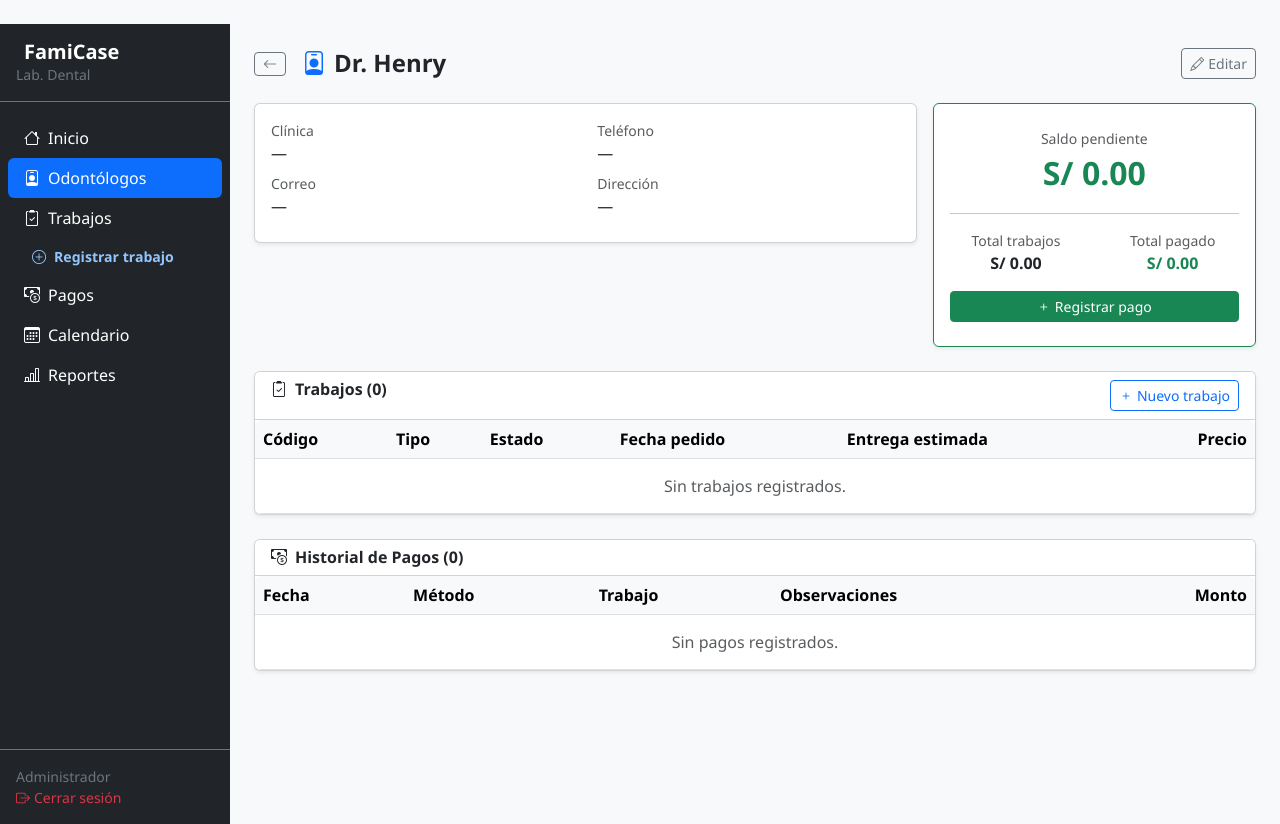
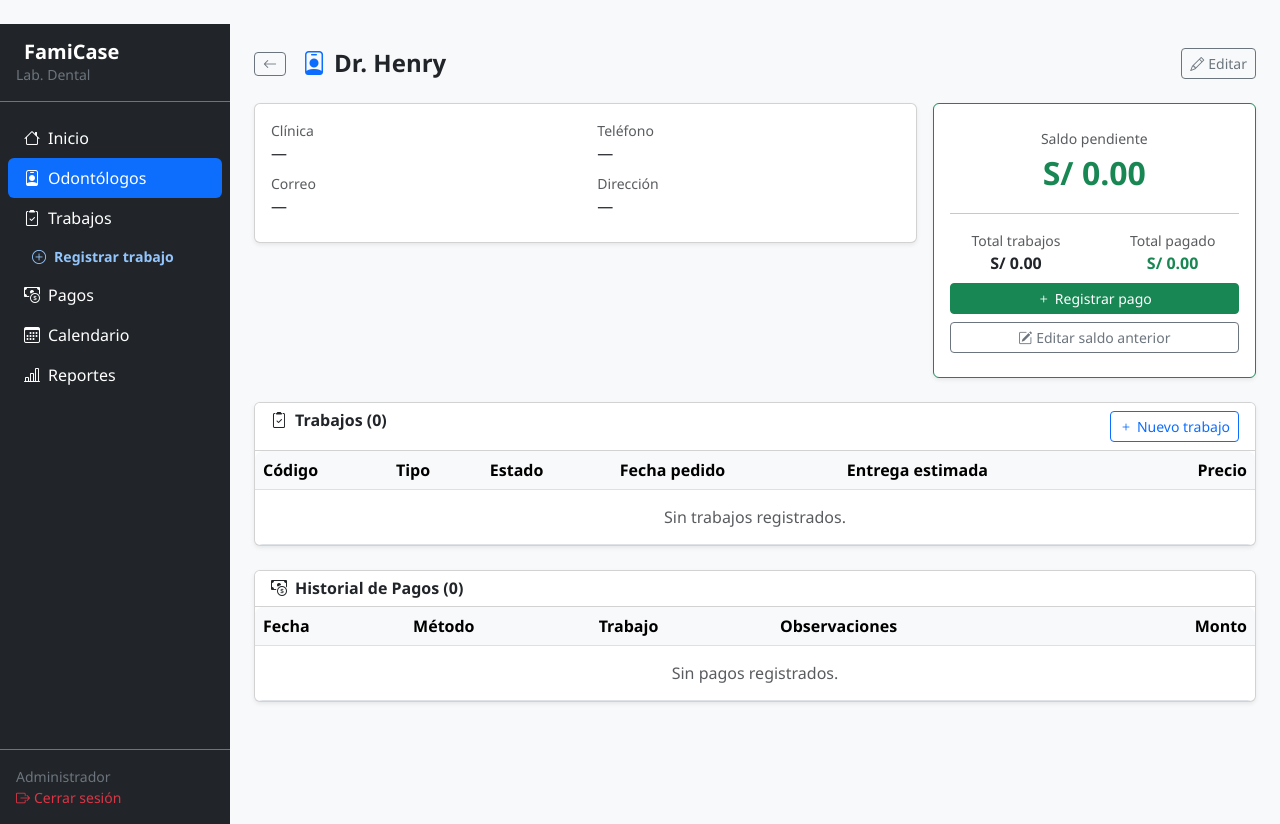
Before and after one commit to j5hkta/famicase, a Flask app: page /odontologos/1 in a window 1280 px wide. Run offline with Flask 3, Linux system fonts and the light colour scheme; a user stored in the database is signed in; some libraries are stand-ins or nearby versions.

Commit message:
feat: saldo inicial por doctor para deudas anteriores

```diff
--- a/app/models.py
+++ b/app/models.py
@@ -30,6 +30,7 @@ class Odontologo(db.Model):
     direccion = db.Column(db.String(200))
     activo = db.Column(db.Boolean, default=True)
     pin_acceso = db.Column(db.String(10), nullable=True)
+    saldo_inicial = db.Column(db.Float, default=0.0)
     created_at = db.Column(db.DateTime, default=datetime.utcnow)
 
     trabajos = db.relationship('Trabajo', backref='odontologo', lazy='dynamic')
@@ -38,7 +39,7 @@ class Odontologo(db.Model):
     def saldo_pendiente(self):
         total_trabajos = sum(t.precio for t in self.trabajos if t.precio)
         total_pagado = sum(p.monto for p in self.pagos if p.monto)
-        return total_trabajos - total_pagado
+        return total_trabajos - total_pagado + (self.saldo_inicial or 0)
 
 
 class TipoTrabajo(db.Model):
--- a/app/routes/odontologos.py
+++ b/app/routes/odontologos.py
@@ -73,7 +73,8 @@ def detalle(id):
 
     total_trabajos = sum(t.precio for t in trabajos if t.precio)
     total_pagado = sum(p.monto for p in pagos if p.monto)
-    saldo = total_trabajos - total_pagado
+    saldo_inicial = o.saldo_inicial or 0
+    saldo = total_trabajos - total_pagado + saldo_inicial
 
     return render_template('odontologos/detalle.html',
         odontologo=o,
@@ -81,8 +82,23 @@ def detalle(id):
         pagos=pagos,
         total_trabajos=total_trabajos,
         total_pagado=total_pagado,
+        saldo_inicial=saldo_inicial,
         saldo=saldo
     )
+
+
+@odontologos_bp.route('/<int:id>/saldo-inicial', methods=['POST'])
+@login_required
+def ajustar_saldo_inicial(id):
+    o = Odontologo.query.get_or_404(id)
+    try:
+        monto = float(request.form.get('saldo_inicial', 0) or 0)
+        o.saldo_inicial = monto
+        db.session.commit()
+        flash(f'Saldo inicial de {o.nombre} actualizado a S/ {monto:.2f}.', 'success')
+    except ValueError:
+        flash('Monto inválido.', 'danger')
+    return redirect(url_for('odontologos.detalle', id=o.id))
 
 
 @odontologos_bp.route('/<int:id>/desactivar', methods=['POST'])
--- a/app/templates/odontologos/detalle.html
+++ b/app/templates/odontologos/detalle.html
@@ -49,7 +49,7 @@
                     S/ {{ '%.2f'|format(saldo) }}
                 </div>
                 <hr>
-                <div class="row text-center">
+                <div class="row text-center mb-2">
                     <div class="col-6">
                         <div class="text-muted small">Total trabajos</div>
                         <div class="fw-semibold">S/ {{ '%.2f'|format(total_trabajos) }}</div>
@@ -59,9 +59,19 @@
                         <div class="fw-semibold text-success">S/ {{ '%.2f'|format(total_pagado) }}</div>
                     </div>
                 </div>
-                <a href="{{ url_for('pagos.nuevo') }}?odontologo_id={{ odontologo.id }}" class="btn btn-sm btn-success mt-3 w-100">
+                {% if saldo_inicial != 0 %}
+                <div class="text-center mb-2">
+                    <span class="badge bg-warning text-dark">
+                        Deuda anterior: S/ {{ '%.2f'|format(saldo_inicial) }}
+                    </span>
+                </div>
+                {% endif %}
+                <a href="{{ url_for('pagos.nuevo') }}?odontologo_id={{ odontologo.id }}" class="btn btn-sm btn-success w-100 mb-2">
                     <i class="bi bi-plus me-1"></i>Registrar pago
                 </a>
+                <button class="btn btn-sm btn-outline-secondary w-100" data-bs-toggle="modal" data-bs-target="#modalSaldoInicial">
+                    <i class="bi bi-pencil-square me-1"></i>Editar saldo anterior
+                </button>
             </div>
         </div>
     </div>
@@ -144,4 +154,37 @@
         </div>
     </div>
 </div>
+
+<!-- Modal saldo inicial -->
+<div class="modal fade" id="modalSaldoInicial" tabindex="-1">
+    <div class="modal-dialog modal-dialog-centered">
+        <div class="modal-content">
+            <div class="modal-header border-0 pb-0">
+                <h5 class="modal-title fw-bold">
+                    <i class="bi bi-pencil-square me-2 text-primary"></i>Saldo anterior — {{ odontologo.nombre }}
+                </h5>
+                <button type="button" class="btn-close" data-bs-dismiss="modal"></button>
+            </div>
+            <form method="POST" action="{{ url_for('odontologos.ajustar_saldo_inicial', id=odontologo.id) }}">
+                <div class="modal-body pt-2">
+                    <p class="text-muted small mb-3">
+                        Ingresa el monto que este doctor debía <strong>antes</strong> de empezar a usar FamiCase.
+                        Se sumará automáticamente al saldo. Pon <strong>0</strong> si no tiene deuda anterior.
+                    </p>
+                    <label class="form-label fw-semibold">Deuda anterior (S/)</label>
+                    <input type="number" step="0.01" min="0" name="saldo_inicial"
+                           class="form-control form-control-lg"
+                           value="{{ '%.2f'|format(saldo_inicial) }}"
+                           placeholder="0.00">
+                </div>
+                <div class="modal-footer border-0">
+                    <button type="button" class="btn btn-outline-secondary" data-bs-dismiss="modal">Cancelar</button>
+                    <button type="submit" class="btn btn-primary">
+                        <i class="bi bi-check-lg me-1"></i>Guardar
+                    </button>
+                </div>
+            </form>
+        </div>
+    </div>
+</div>
 {% endblock %}
--- a/wsgi.py
+++ b/wsgi.py
@@ -12,6 +12,7 @@ with app.app_context():
     with db.engine.connect() as conn:
         for sql in [
             "ALTER TABLE odontologos ADD COLUMN pin_acceso VARCHAR(10)",
+            "ALTER TABLE odontologos ADD COLUMN saldo_inicial FLOAT DEFAULT 0.0",
             "ALTER TABLE trabajos ADD COLUMN hora_acordada VARCHAR(5)",
         ]:
             try:
```
